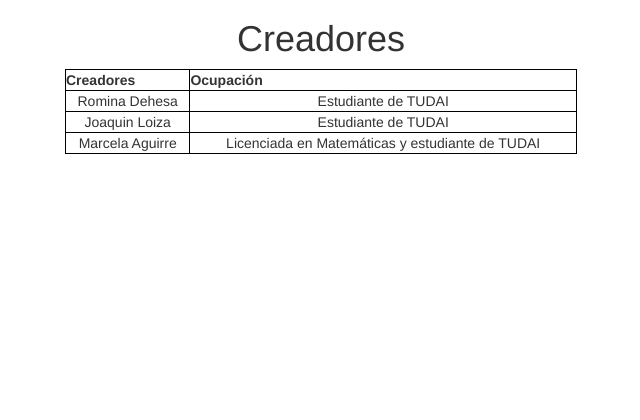
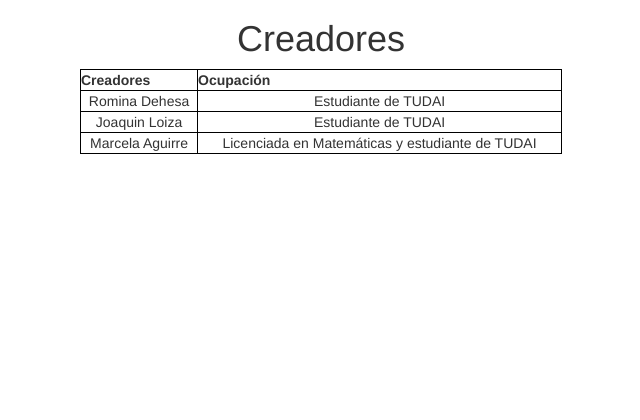
Before and after one commit to JoaquinLoiza/trabajoEspecialTio, a PHP site: page /nosotros in a window 1280 px wide. Shown: the part 186-606 px from the top of the page, without its empty margins (319-959 px from the left). Run offline with PHP 8.4, Linux system fonts and the light colour scheme; data comes from the database, SQL or seed files in the repository.

Commit message:
se agrego la clase container al div general

```diff
--- a/templates/quienesSomos.tpl
+++ b/templates/quienesSomos.tpl
@@ -1,5 +1,5 @@
 {include 'header.tpl'}
-<div class="cont_creadores">
+<div class="cont_creadores container">
     <h1>Creadores</h1>
     <table>
         <thead>
```
